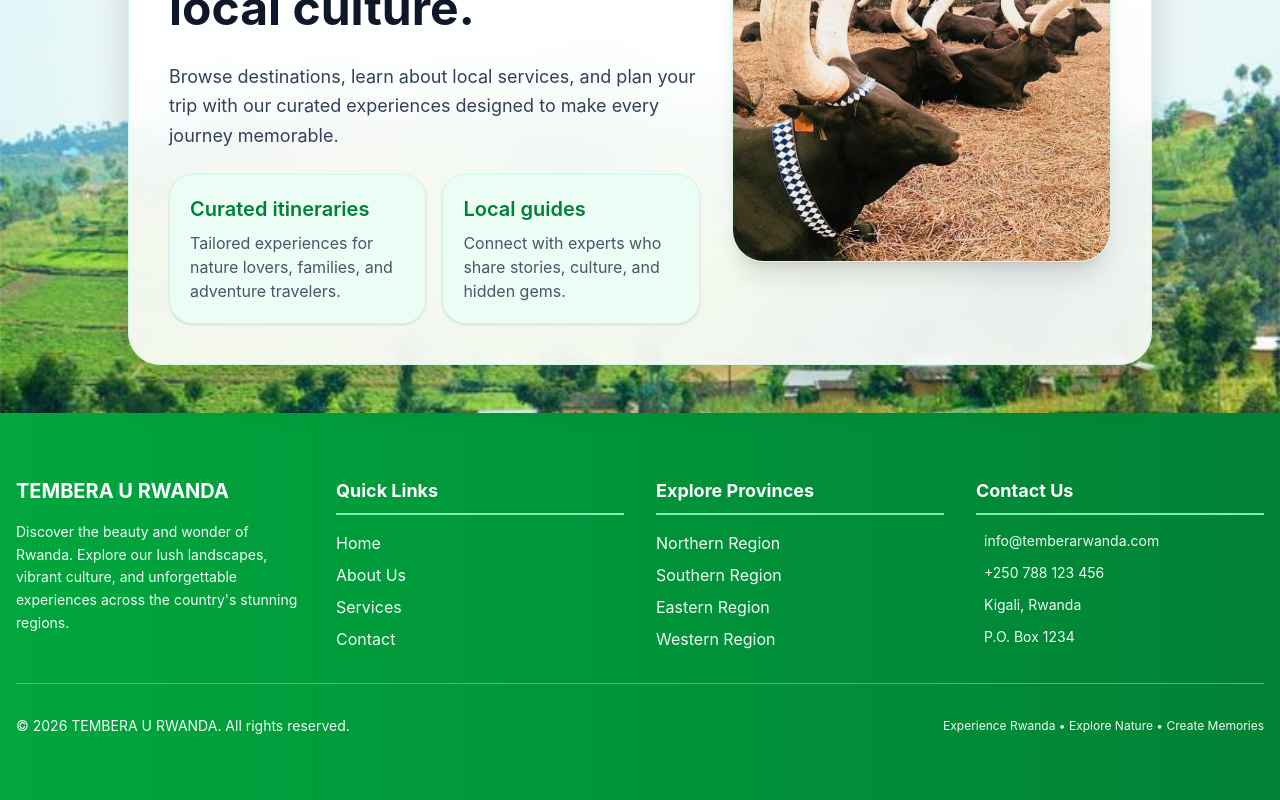
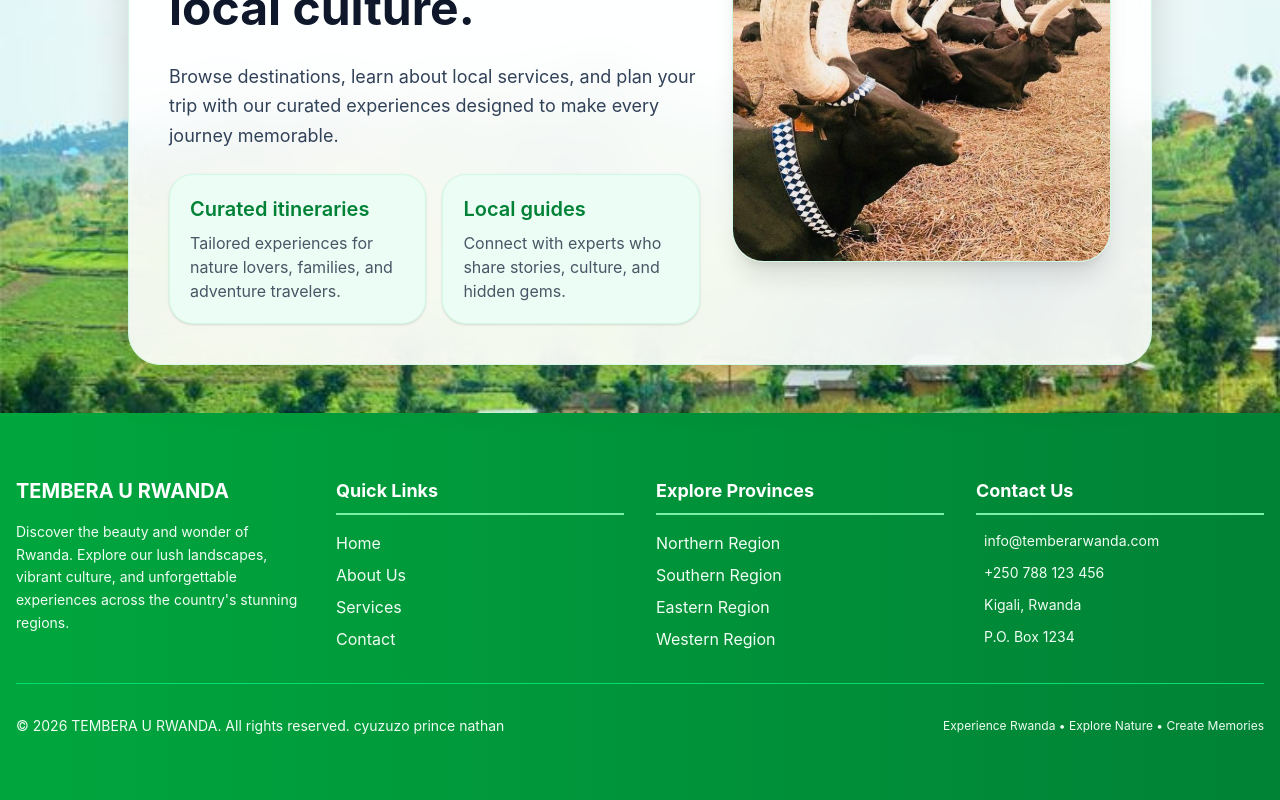
Before and after one commit to princenathan167/sosl3, a Vue app: page / in a window 1280 px wide. Shown: the part 342-1142 px from the top of the page. Built offline with nearby package versions, Linux system fonts and the light colour scheme.

Commit message:
Add copyright

```diff
--- a/src/views/footer.vue
+++ b/src/views/footer.vue
@@ -17,7 +17,7 @@ const navigate = (page) => {
       <div class="grid grid-cols-1 md:grid-cols-4 gap-8">
         <!-- About Section -->
         <div class="footer-section">
-          <h3 class="text-xl font-bold mb-4">TEMBERA U RWANDA</h3>
+          <h3 class="text-xl font-bold mb-4"> TEMBERA U RWANDA</h3>
           <p class="text-green-50 text-sm leading-relaxed">
             Discover the beauty and wonder of Rwanda. Explore our lush landscapes, vibrant culture, and unforgettable experiences across the country's stunning regions.
           </p>
@@ -75,7 +75,7 @@ const navigate = (page) => {
       <!-- Footer Bottom -->
       <div class="flex flex-col md:flex-row justify-between items-center">
         <p class="text-green-50 text-sm">
-          © 2026 TEMBERA U RWANDA. All rights reserved.
+          © 2026 TEMBERA U RWANDA. All rights reserved. cyuzuzo prince nathan
         </p>
         <p class="text-green-50 text-xs mt-4 md:mt-0">
           Experience Rwanda • Explore Nature • Create Memories
```
